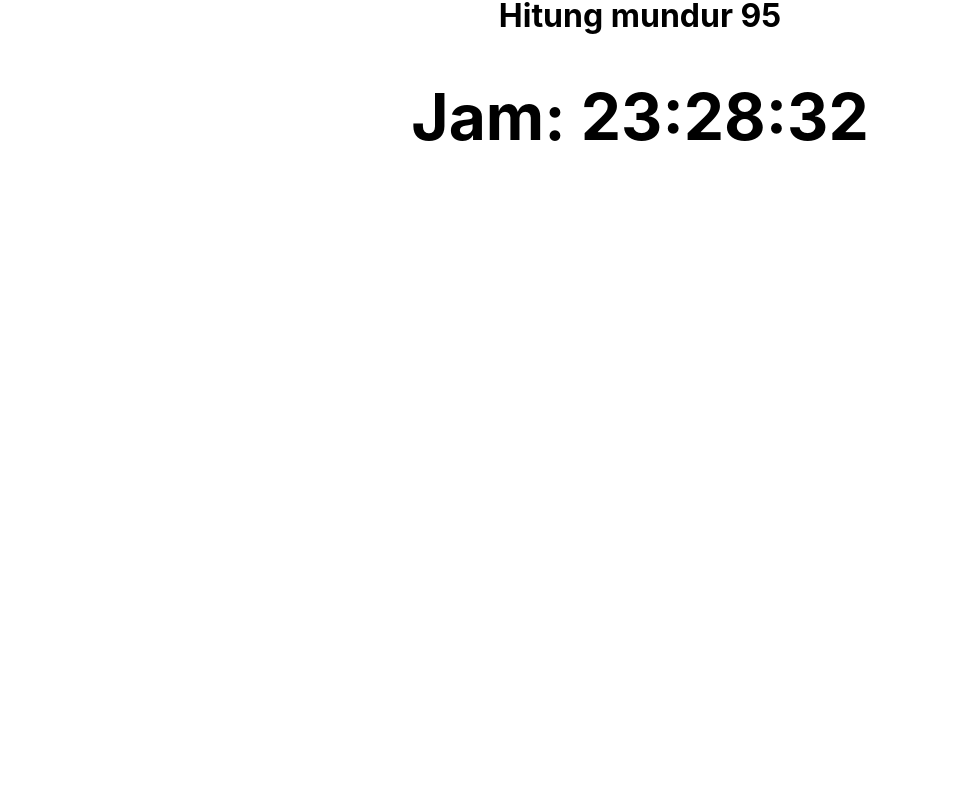
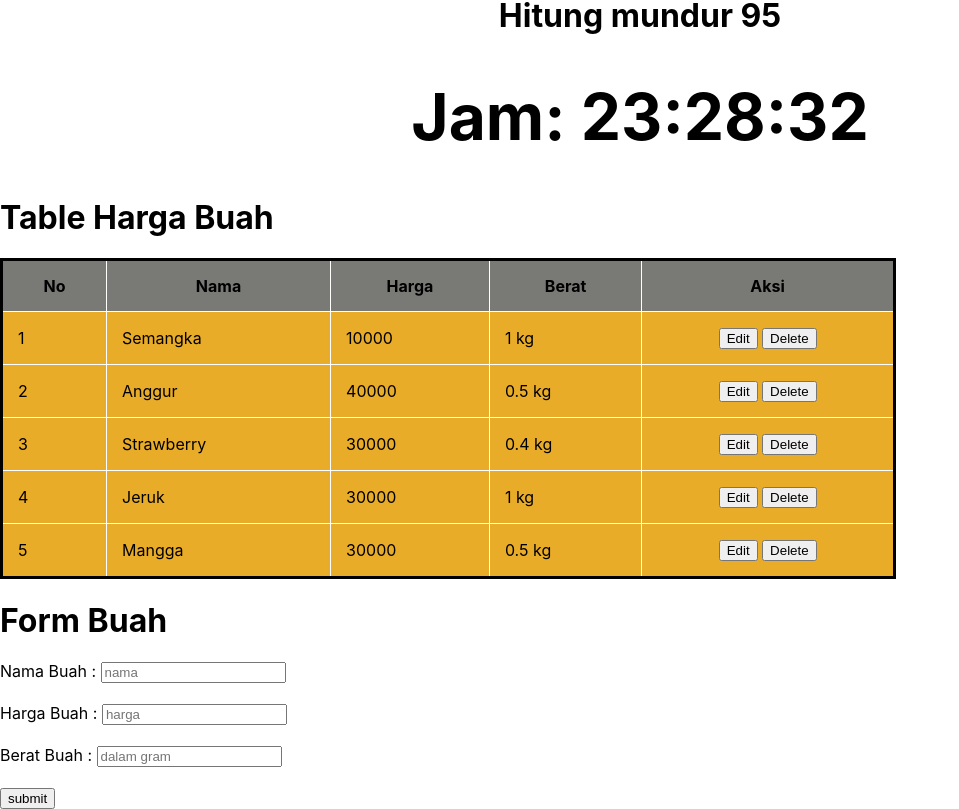
Before and after one commit to helmai1/sanbercode-reactjs-0720-week3, a React (Create React App) app: page / in a window 1280 px wide. Shown: the part 405-1214 px from the top of the page, without its empty margins (0-959 px from the left). Before the commit the page ends 800 px from the top, so only its background shows below. Built offline with nearby package versions, Linux system fonts and the light colour scheme.

Commit message:
tugas hari ke-13 pekan-3

```diff
--- a/src/App.js
+++ b/src/App.js
@@ -2,12 +2,14 @@
 import './App.css';
 import Buah from './tugas11/Tugas11';
 import Timer from './tugas12/Tugas12';
+import Buah2 from './tugas13/Tugas13';
 
 function App() {
   return (
     <div>
       <Buah/>
       <Timer/>
+      <Buah2/>
     </div>
   );
 }
--- /dev/null
+++ b/src/tugas13/Tugas13.js
@@ -0,0 +1,143 @@
+import React from 'react';
+
+class Row extends React.Component {
+    render() {
+        return <td>{this.props.x}</td>;
+    }
+}
+
+class Header extends React.Component {
+    render() {
+        return <th>{this.props.y}</th>
+    }
+}
+
+class Buah2 extends React.Component {
+    constructor(props) {
+        super(props)
+        this.state = {
+            dataBuah : [
+                {nama : "Semangka", harga : 10000, berat : 1000},
+                {nama : "Anggur", harga : 40000, berat : 500},
+                {nama : "Strawberry", harga : 30000, berat : 400},
+                {nama : "Jeruk", harga : 30000, berat : 1000},
+                {nama : "Mangga", harga : 30000, berat : 500}
+            ],
+            input : {
+                nama : "",
+                harga : "",
+                berat : ""
+            },
+            indexOfForm : -1
+        }
+        this.handleChange = this.handleChange.bind(this);
+        this.handleSubmit = this.handleSubmit.bind(this);
+        this.handleEdit = this.handleEdit.bind(this);
+        this.handleDelete = this.handleDelete.bind(this);
+    }
+    handleChange(event){
+        let input = {...this.state.input}
+        input[event.target.name] = event.target.value
+        this.setState({
+            input
+        });
+    }
+
+    handleSubmit(event){
+        event.preventDefault()
+
+        let input = this.state.input
+        if (input['nama'].replace(/\s/g, '') !== "" && input['harga'].toString().replace(/\s/g, '') !== "" && input['berat'].toString().replace(/\s/g, '') !== "") {
+            let newDaftarBuah = this.state.dataBuah
+            let index = this.state.indexOfForm
+            console.log(index)
+            if (index === -1) {
+                newDaftarBuah = [...newDaftarBuah, input]
+            }else{
+                newDaftarBuah[index] = input
+            }
+            this.setState({
+                dataBuah : newDaftarBuah,
+                input : {
+                    nama : "",
+                    harga : "",
+                    berat : ""
+                },
+                indexOfForm: -1
+            })
+        }
+    }
+
+    handleEdit(event){
+        let index = event.target.value
+        let buah = this.state.dataBuah[index]
+        this.setState({
+            input :{
+                nama : buah.nama,
+                harga : buah.harga,
+                berat : buah.berat
+            },
+            indexOfForm : index
+        })
+    }
+
+    handleDelete(event){
+        let index = event.target.value
+        let newDaftarBuah = this.state.dataBuah
+        let editedDaftarBuah = newDaftarBuah[this.state.indexOfForm]
+        newDaftarBuah.splice(index, 1)
+
+        if (editedDaftarBuah !== undefined) {
+            var newIndex = newDaftarBuah.findIndex((el)=> el === editedDaftarBuah)
+            this.setState({dataBuah: newDaftarBuah, indexOfForm: newIndex})
+        } else {
+            this.setState({dataBuah : newDaftarBuah})
+        }
+    }
+    render() {
+        return (
+            <>
+                <div className="container">
+                    <h1 className="judulbuah">Table Harga Buah</h1>
+                    <table className="tabelbuah">
+                        <tr>
+                            <Header y={'No'} />
+                            <Header y={'Nama'} />
+                            <Header y={'Harga'} />
+                            <Header y={'Berat'} />
+                            <Header y={'Aksi'} />
+                        </tr>
+                        {this.state.dataBuah.map((el, index) => {
+                            return (
+                                <tr key={index}>
+                                    <Row x={index + 1} />
+                                    <Row x={el.nama} />
+                                    <Row x={el.harga} />
+                                    <Row x={el.berat / 1000 + ' kg'} />
+                                    <td style={{ textAlign: 'center' }}>
+                                        <button onClick={this.handleEdit} value={index}>Edit</button>
+									&nbsp;
+									<button onClick={this.handleDelete} value={index}>Delete</button>
+                                    </td>
+                                </tr>
+                            )
+                        })}
+                    </table>
+                    <h1 className="judulTambah">Form Buah</h1>
+                    <div id="form-content">
+                        <form onSubmit={this.handleSubmit} className="formLists">
+                            <label> Nama Buah : </label>
+                            <input type="text" name='nama' value={this.state.input.nama} onChange={this.handleChange} placeholder="nama" /><br /><br />
+                            <label>Harga Buah : </label>
+                            <input type="text" name='harga' value={this.state.input.harga} onChange={this.handleChange} placeholder="harga" /><br /><br />
+                            <label>Berat Buah : </label>
+                            <input type="text" name='berat' value={this.state.input.berat} onChange={this.handleChange} placeholder="dalam gram" /><br /><br />
+                            <button>submit</button>
+                        </form>
+                    </div>
+                </div>
+            </>
+        );
+    }
+}
+export default Buah2;
```
